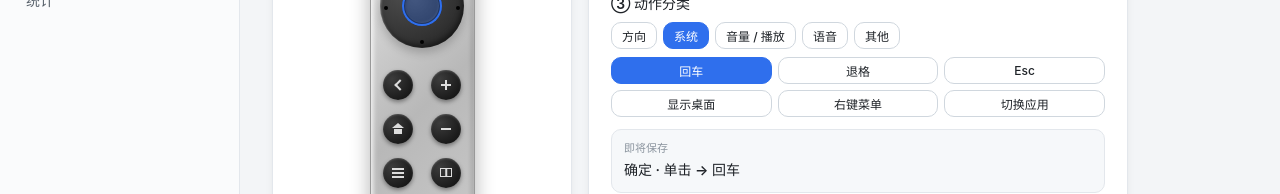
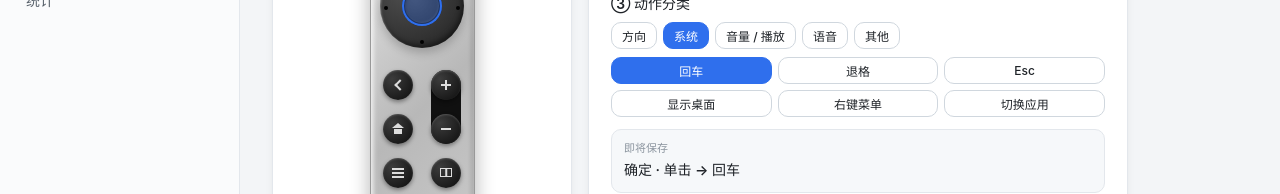
Before and after one commit to poluce/windows-remote-mic, a React (Vite) app: page / in a window 1280 px wide. Both pictures are taken after a click on the button "按键映射". Shown: the part 324-518 px from the top of the page. Built offline with nearby package versions, Linux system fonts and the light colour scheme.

Commit message:
fix(mapping): keep volume pill UI, fix +/- hit areas with flex layout

```diff
--- a/src/components/Xiaomi2ProRemote.css
+++ b/src/components/Xiaomi2ProRemote.css
@@ -241,13 +241,30 @@
   box-shadow: 0 -4px 0 #ddd, 0 4px 0 #ddd;
 }
 
-.x2pro-remote .icon-vol {
+.x2pro-remote .pill-volume {
+  width: 30px;
+  height: 74px;
+  background: #101010;
+  border-radius: 15px;
+  display: flex;
+  flex-direction: column;
+  justify-content: space-between;
+  align-items: center;
+  padding: 0;
   position: relative;
-  width: 10px;
-  height: 10px;
 }
-.x2pro-remote .icon-vol.plus::before,
-.x2pro-remote .icon-vol.plus::after {
+
+.x2pro-remote .vol-btn {
+  position: relative;
+  width: 30px;
+  height: 30px;
+  border-radius: 50%;
+  background: radial-gradient(circle at 30% 30%, #3c3c3c, #0d0d0d);
+  box-shadow: 0 2px 4px rgba(0, 0, 0, 0.4), inset 0 1px 2px rgba(255, 255, 255, 0.2);
+}
+
+.x2pro-remote .vol-btn.plus::before,
+.x2pro-remote .vol-btn.plus::after {
   content: "";
   position: absolute;
   top: 50%;
@@ -255,16 +272,16 @@
   transform: translate(-50%, -50%);
   background: #ddd;
 }
-.x2pro-remote .icon-vol.plus::before {
+.x2pro-remote .vol-btn.plus::before {
   width: 10px;
   height: 2px;
 }
-.x2pro-remote .icon-vol.plus::after {
+.x2pro-remote .vol-btn.plus::after {
   width: 2px;
   height: 10px;
 }
 
-.x2pro-remote .icon-vol.minus::before {
+.x2pro-remote .vol-btn.minus::before {
   content: "";
   position: absolute;
   top: 50%;
--- a/src/components/Xiaomi2ProRemote.tsx
+++ b/src/components/Xiaomi2ProRemote.tsx
@@ -78,22 +78,20 @@ export function Xiaomi2ProRemote({ selected, onSelect }: Props) {
           </button>
         </div>
         <div className="right-col">
+          <div className="pill-volume">
             <button
               type="button"
-            className={`small-btn remote-key ${selected === "volume_up" ? "active" : ""}`}
+              className={`vol-btn plus remote-key ${selected === "volume_up" ? "active" : ""}`}
               title="音量 +"
               onClick={() => onSelect("volume_up")}
-          >
-            <div className="icon-vol plus" />
-          </button>
+            />
             <button
               type="button"
-            className={`small-btn remote-key ${selected === "volume_down" ? "active" : ""}`}
+              className={`vol-btn minus remote-key ${selected === "volume_down" ? "active" : ""}`}
               title="音量 −"
               onClick={() => onSelect("volume_down")}
-          >
-            <div className="icon-vol minus" />
-          </button>
+            />
+          </div>
           <button
             type="button"
             className={`small-btn remote-key ${selected === "tv" ? "active" : ""}`}
```
Lines whose indentation alone changed are shown as unchanged.
